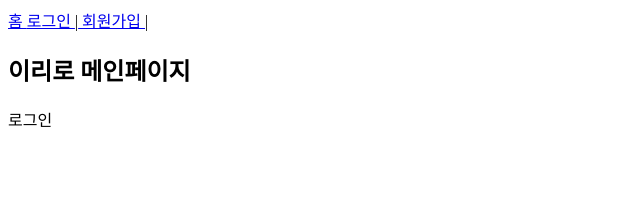
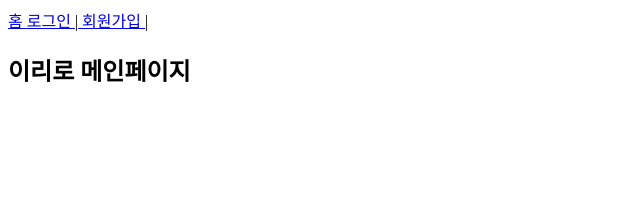
Before and after one commit to leehyeon2021/IRIRO-front, a React (Vite) app in the folder src/main/react/: page /community in a window 1280 px wide. Shown: the top 197 px of the page, without its empty margins (0-640 px from the left). Built offline with nearby package versions, Linux system fonts and the light colour scheme.

Commit message:
커뮤니티메인페이지 수정

```diff
--- a/src/main/react/src/pages/community/CommunityMain.jsx
+++ b/src/main/react/src/pages/community/CommunityMain.jsx
@@ -3,7 +3,6 @@ import React from "react";
 const CommunityMain = () => {
     return( <div>
         <h2>이리로 메인페이지</h2>
-        <div> 로그인 </div>
 
 
 
```
